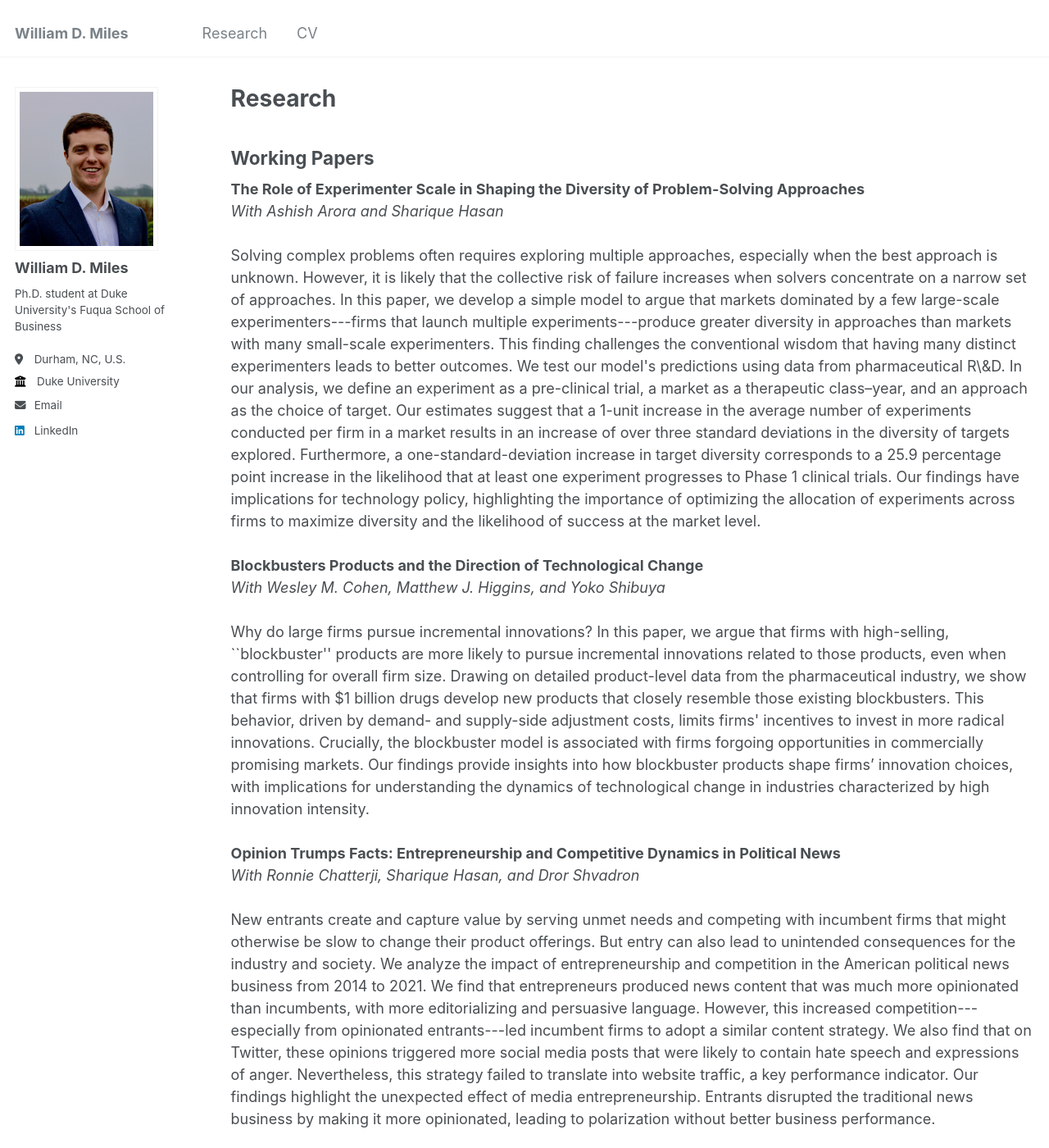
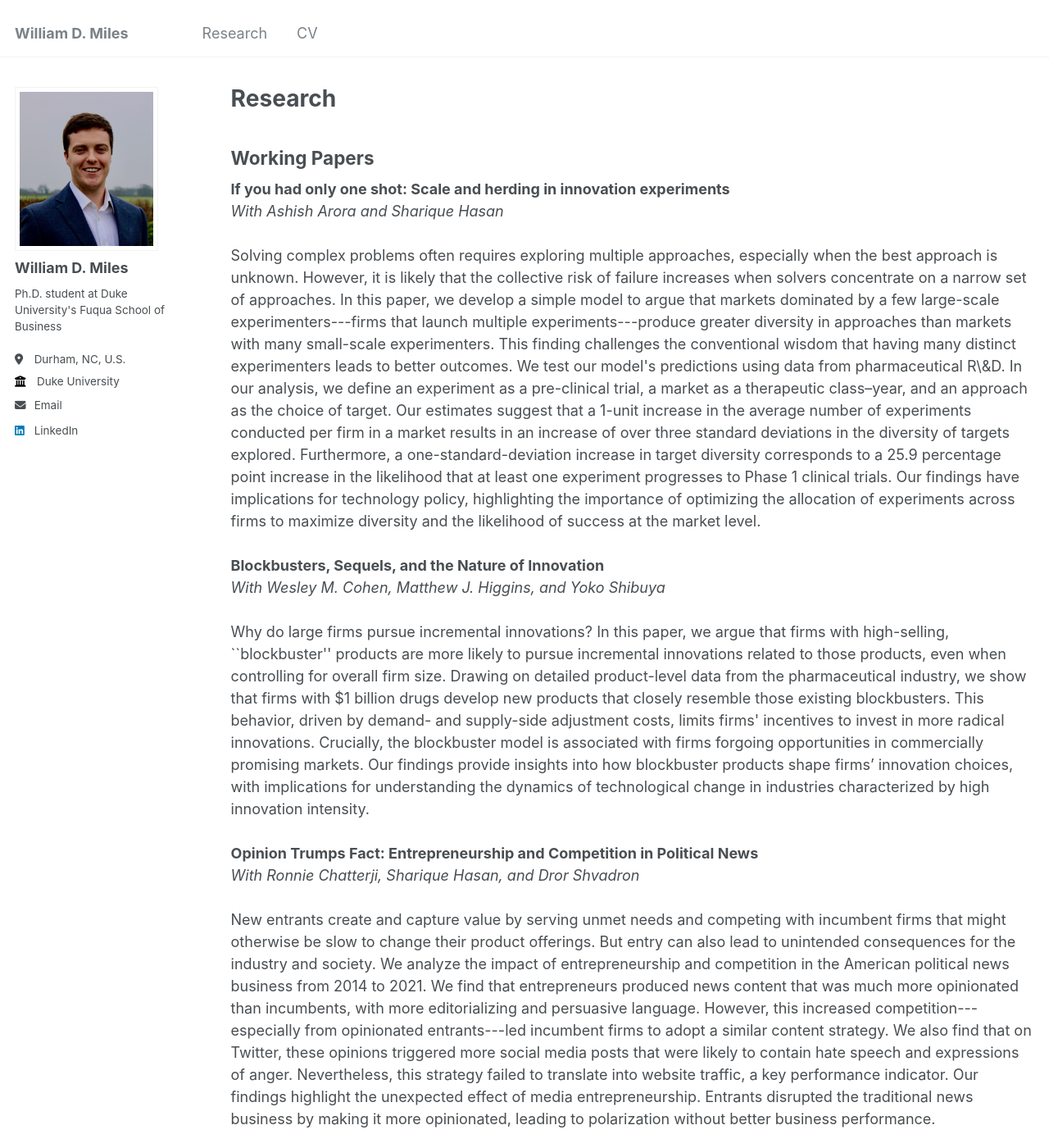
Before and after one commit to willdmiles/willdmiles.github.io, a Jekyll site: the page built from _pages/publications.html, in a window 1280 px wide and 1400 px high. Shown: the whole window at 82% size. Built offline with Jekyll 4.4.1, drawn with Linux system fonts in a browser that asks for light colours.

Commit message:
fixed paper titles

```diff
--- a/_pages/publications.html
+++ b/_pages/publications.html
@@ -7,7 +7,7 @@ author_profile: true
 
 <h2>Working Papers</h2>
 
-<b>The Role of Experimenter Scale in Shaping the Diversity of Problem-Solving Approaches</b><br>
+<b>If you had only one shot: Scale and herding in innovation experiments</b><br>
 
 <i>With Ashish Arora and Sharique Hasan</i><br><br>
 
@@ -26,7 +26,7 @@ the allocation of experiments across firms to maximize diversity and the likelih
 
 <br><br>
 
-<b>Blockbusters Products and the Direction of Technological Change</b><br>
+<b>Blockbusters, Sequels, and the Nature of Innovation</b><br>
 
 <i>With Wesley M. Cohen, Matthew J. Higgins, and Yoko Shibuya</i><br><br>
 
@@ -40,7 +40,7 @@ with implications for understanding the dynamics of technological change in indu
 
 <br><br>
 
-<b>Opinion Trumps Facts: Entrepreneurship and Competitive Dynamics in Political News</b><br>
+<b>Opinion Trumps Fact: Entrepreneurship and Competition in Political News</b><br>
 
 <i>With Ronnie Chatterji, Sharique Hasan, and Dror Shvadron</i><br><br>
 
```
